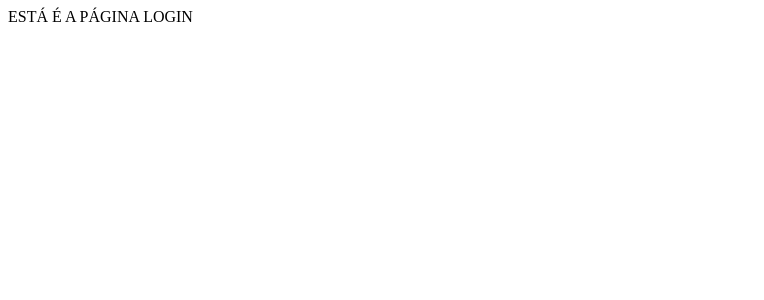
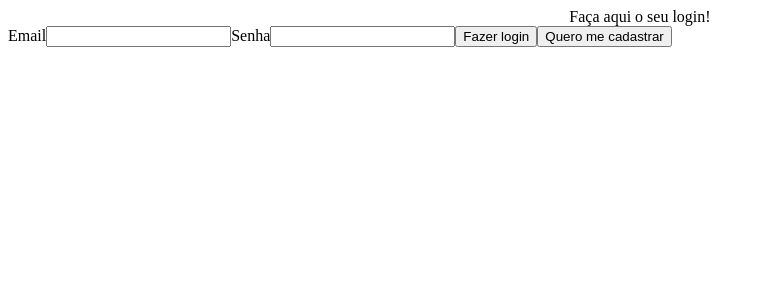
Before and after one commit to lucasliberato9/ponto-eletronico, a React (Vite) app: page /login in a window 1280 px wide. Shown: the top 300 px of the page, without its empty margins (0-764 px from the left). Built offline with nearby package versions, Linux system fonts and the light colour scheme.

Commit message:
primeiras alterações na página login

```diff
--- a/src/Pages/Login/Login.jsx
+++ b/src/Pages/Login/Login.jsx
@@ -1,9 +1,21 @@
+import { Titulo, Form } from "./Styles";
+
 function Login() {
 
   return (
 
     <div>
-      ESTÁ É A PÁGINA LOGIN
+      <Titulo>
+        Faça aqui o seu login!
+      </Titulo>
+      <Form>
+        Email
+        <input></input>
+        Senha
+        <input></input>
+        <button>Fazer login</button>
+        <button>Quero me cadastrar</button>
+      </Form>
     </div>
 
   )
--- a/src/Pages/Login/Styles.js
+++ b/src/Pages/Login/Styles.js
@@ -0,0 +1,8 @@
+import styled from "styled-components";
+
+export const Titulo = styled.div`
+    text-align: center;
+`
+export const Form = styled.div`
+
+`
```
Also changed, not shown: 1 other file (tests, documents, lock files or other folders).
